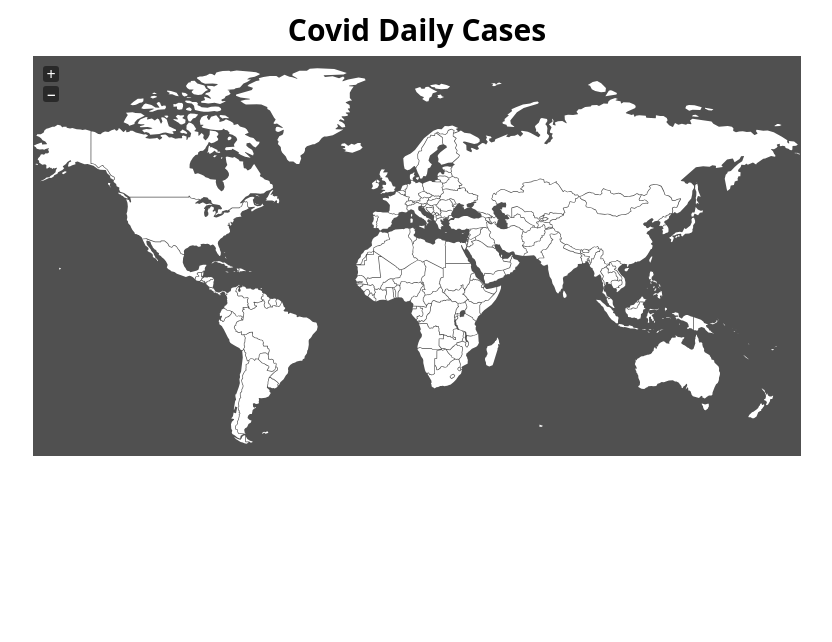
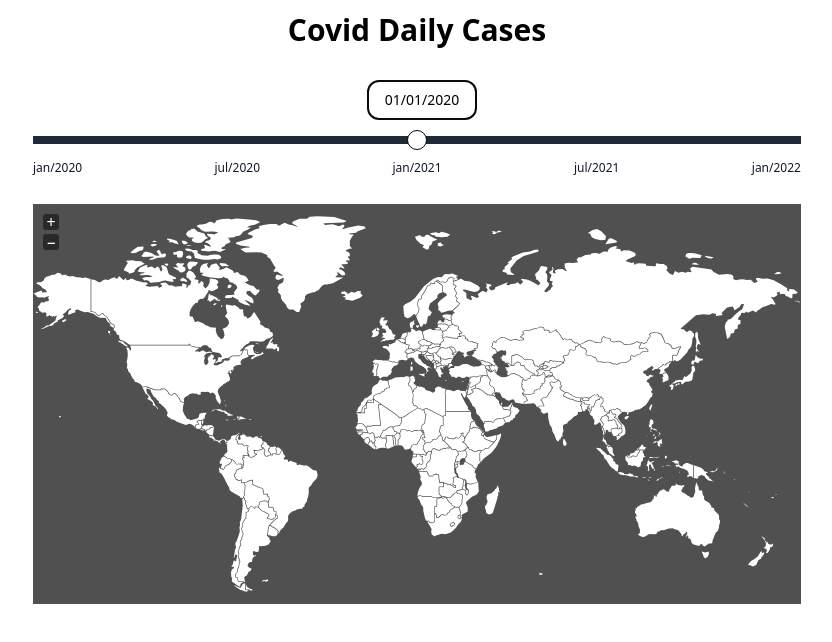
Before and after one commit to CaioJulian/project-covid-daily-cases, a Nuxt app: page / in a window 1280 px wide. Shown: the top 642 px of the page, without its empty margins (223-1055 px from the left). Built offline with nearby package versions, Linux system fonts and the light colour scheme.

Commit message:
component rangeDate

```diff
--- a/components/MapCase.vue
+++ b/components/MapCase.vue
@@ -1,5 +1,5 @@
 <template>
-  <div class="flex justify-center">
+  <div class="flex justify-center pt-2">
     <div id="world-map" class="max-w-screen-md w-full"></div>
   </div>
 </template>
--- /dev/null
+++ b/components/RangeDate.vue
@@ -0,0 +1,57 @@
+<template>
+  <div
+    class="flex flex-col max-w-screen-md pb-5 pt-14 mt-6 w-full mx-auto relative"
+  >
+    <div class="absolute top-0" :style="`left:calc(${value_range}% - 50px);`">
+      <div class="card_popover flex justify-center items-center p-2 rounded-xl">
+        <p class="text-sm">01/01/2020</p>
+      </div>
+    </div>
+    <input
+      v-model="value_range"
+      type="range"
+      class="w-full bg-gray-800 appearance-none h-2"
+      min="0"
+      max="100"
+    />
+    <div class="pt-4">
+      <ul class="w-full flex justify-between text-gray-900 text-xs">
+        <li>jan/2020</li>
+        <li>jul/2020</li>
+        <li>jan/2021</li>
+        <li>jul/2021</li>
+        <li>jan/2022</li>
+      </ul>
+    </div>
+  </div>
+</template>
+
+<script>
+export default {
+  data() {
+    return {
+      value_range: 50,
+    }
+  },
+}
+</script>
+<style lang="postcss" scoped>
+.card_popover {
+  width: 110px;
+  height: 40px;
+  border: 2px solid #0a0a0a;
+}
+
+@media screen and (-webkit-min-device-pixel-ratio: 0) {
+  input[type='range']::-webkit-slider-thumb {
+    -webkit-appearance: none;
+    appearance: none;
+    width: 20px;
+    height: 20px;
+    cursor: ew-resize;
+    background: #fff;
+    border: 1px solid #0a0a0a;
+    border-radius: 50%;
+  }
+}
+</style>
--- a/pages/index.vue
+++ b/pages/index.vue
@@ -4,6 +4,7 @@
       <h1 class="text-3xl font-semibold">Covid Daily Cases</h1>
     </header>
     <section class="pt-2">
+      <RangeDate />
       <MapCase />
     </section>
   </main>
```
Also changed, not shown: 2 other files (tests, documents, lock files or other folders).
